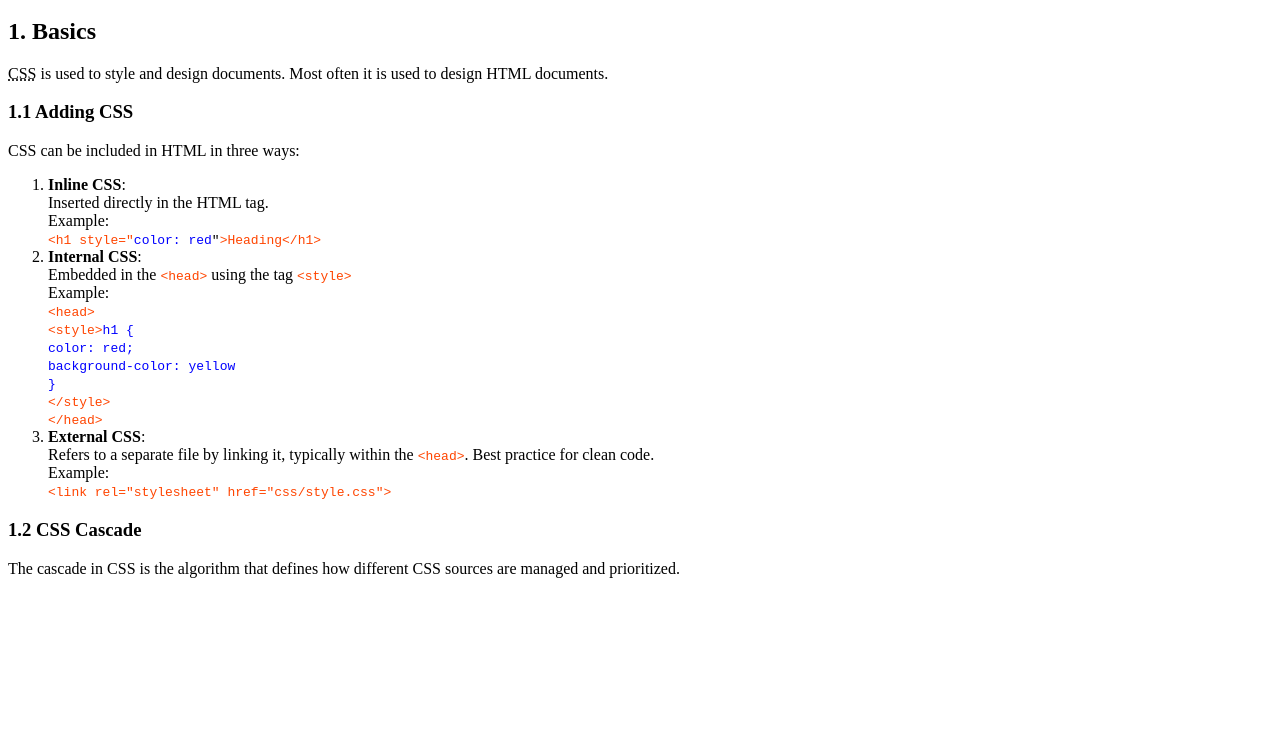
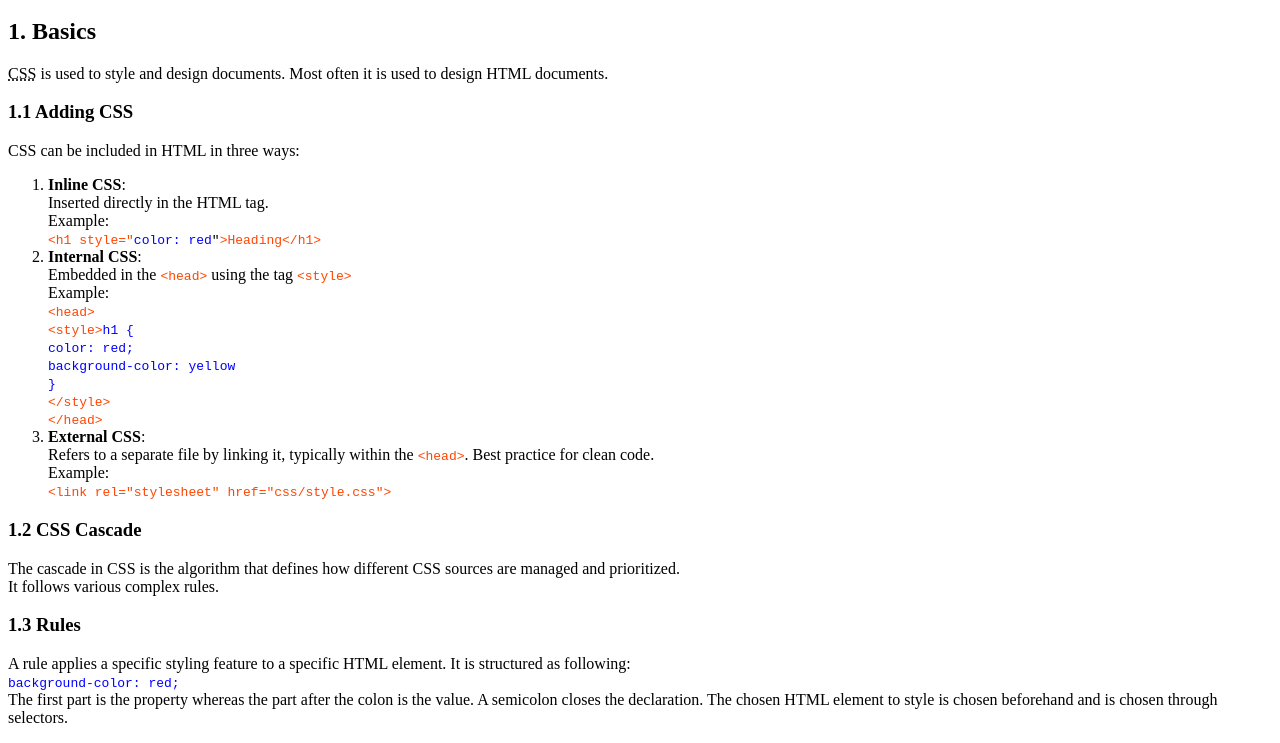
Before and after one commit to muellernadine/my_websites, a plain HTML site: page 10_master_sheet_css.html in a window 1280 px wide. Shown: the part 100-843 px from the top of the page. Before the commit the page ends 800 px from the top, so only its background shows below. Drawn offline with Linux system fonts and the light colour scheme.

Commit message:
worked more on basics of css

```diff
--- a/10_master_sheet_css.html
+++ b/10_master_sheet_css.html
@@ -58,10 +58,21 @@
                 <h3>1.2 CSS Cascade</h3>
                 <p>
                     The cascade in CSS is the algorithm that defines how different CSS sources are managed and
-                    prioritized.
+                    prioritized. <br>
+                    It follows various complex rules.
+                    <!-- TODO maybe? -->
                 </p>
             </section>
-
+            <section>
+                <h3>1.3 Rules</h3>
+                <p>
+                    A rule applies a specific styling feature to a specific HTML element. It is structured as following:
+                    <br>
+                    <code><mark class="cssCode">background-color: red; </mark></code> <br>
+                    The first part is the property whereas the part after the colon is the value. A semicolon closes the
+                    declaration. The chosen HTML element to style is chosen beforehand and is chosen through selectors.
+                </p>
+            </section>
         </section>
     </main>
 </body>
```
